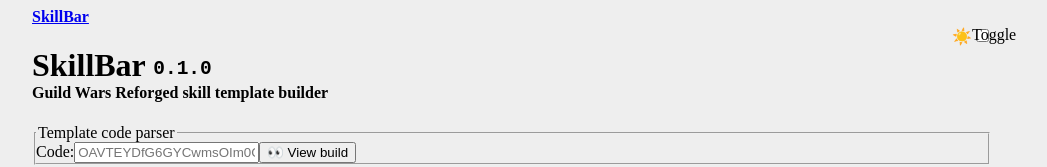
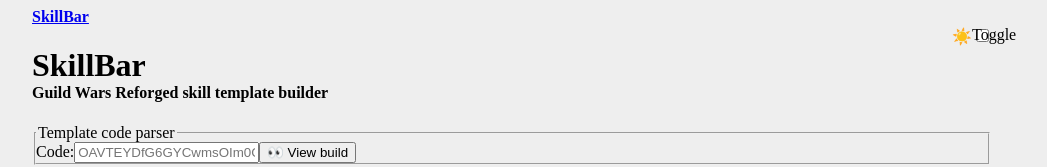
Before and after one commit to haliphax/gwskillbar, a Vue app: page / in a window 1280 px wide. Shown: the top 167 px of the page, without its empty margins (136-1183 px from the left). Built offline with nearby package versions, Linux system fonts and the light colour scheme.

Commit message:
🔒️ avoid exposing package.json to get version

```diff
--- a/src/app/views/home.vue
+++ b/src/app/views/home.vue
@@ -1,5 +1,4 @@
 <script lang="ts" setup>
-import pkg from "@/../package.json";
 import router from "@/app/router";
 import { ref } from "vue";
 
@@ -11,6 +10,8 @@
 	const template = (trimmed.length > 0 ? trimmed : DEFAULT_BUILD).split("/");
 	router.push({ name: "view", params: { template } });
 };
+
+const version = import.meta.env.VITE_APP_VERSION;
 </script>
 
 <template>
@@ -18,10 +19,10 @@
 		SkillBar
 		<code>
 			<a
-				:href="`https://github.com/haliphax/gwskillbar/releases/tag/v${pkg.version}`"
+				:href="`https://github.com/haliphax/gwskillbar/releases/tag/v${version}`"
 				title="Release notes"
 			>
-				{{ pkg.version }}
+				{{ version }}
 			</a>
 		</code>
 		<small>Guild Wars Reforged skill template builder</small>
--- a/src/vite.config.ts
+++ b/src/vite.config.ts
@@ -5,6 +5,7 @@
 import { createHtmlPlugin } from "vite-plugin-html";
 import { viteSingleFile } from "vite-plugin-singlefile";
 import { viteStaticCopy } from "vite-plugin-static-copy";
+import pkg from "../package.json";
 
 export default defineConfig({
 	build: {
@@ -13,6 +14,9 @@
 		rollupOptions: {
 			plugins: [inject({ Buffer: ["buffer", "Buffer"] })],
 		},
+	},
+	define: {
+		"import.meta.env.VITE_APP_VERSION": JSON.stringify(pkg.version),
 	},
 	plugins: [
 		createHtmlPlugin({ minify: true }),
```
